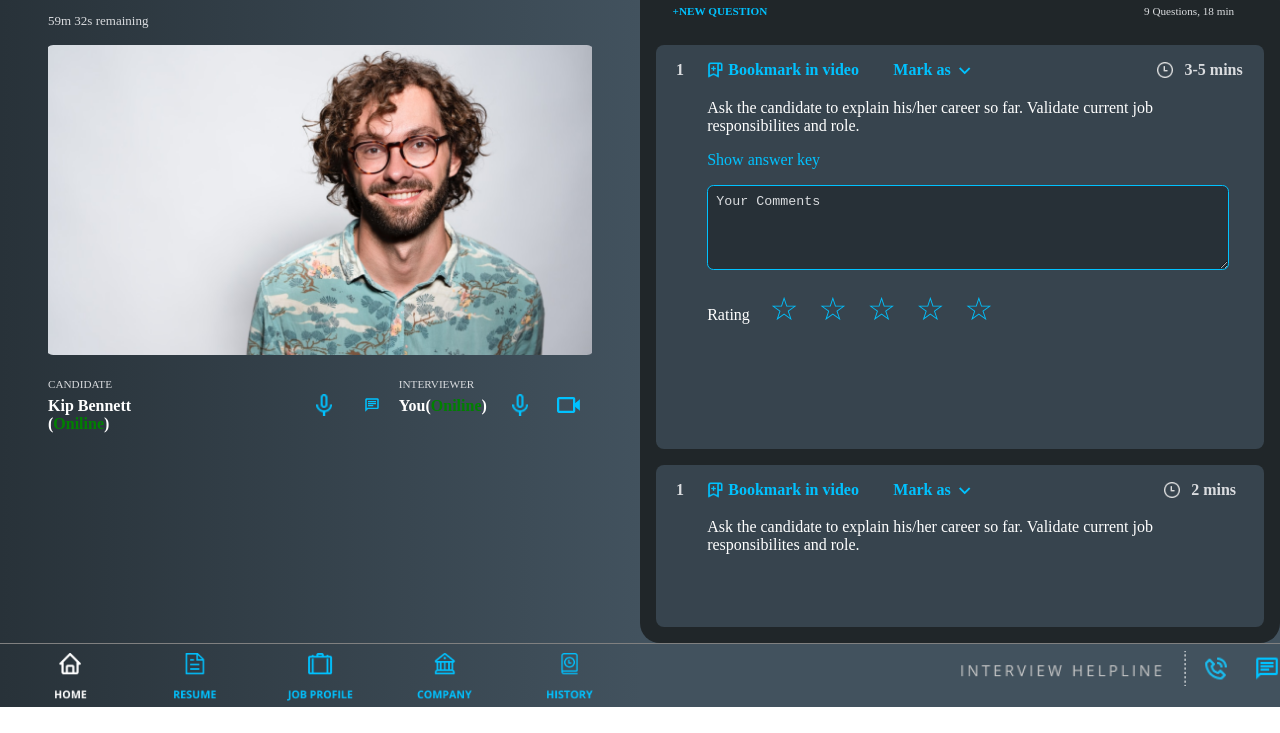
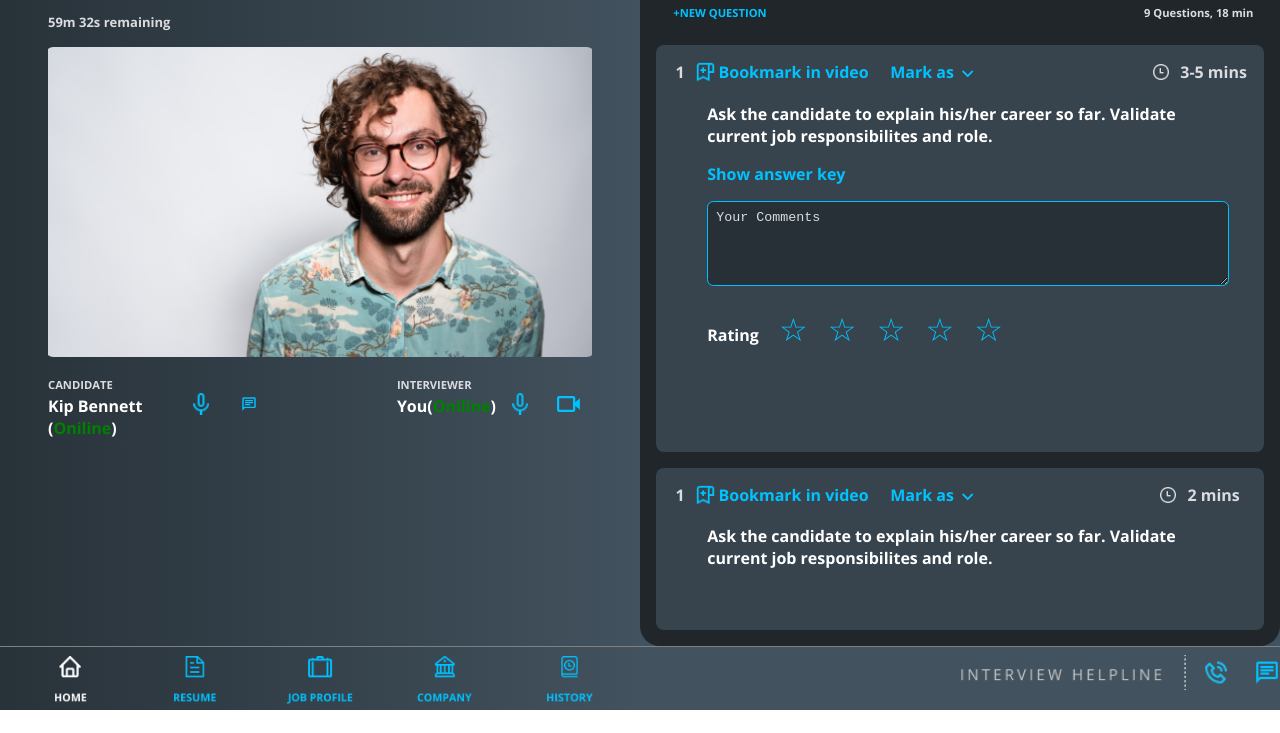
Before and after one commit to Ranak17/Task4, a plain HTML site: page index.html in a window 1280 px wide. Shown: the part 67-800 px from the top of the page. Drawn offline with nearby package versions, Linux system fonts and the light colour scheme.

Commit message:
some alignment

```diff
--- a/index.css
+++ b/index.css
@@ -50,7 +50,7 @@ img{
 .main-container{
     display: grid;
     grid-template-columns: 1fr 1fr;
-    /* font-family: 'Open Sans', sans-serif; */
+    font-family: 'Open Sans', sans-serif;
 }
 .left{
     display: grid;
--- a/index.html
+++ b/index.html
@@ -64,7 +64,7 @@
                     </div>
                     <div style="
                     display: flex;
-                    justify-content: flex-end;
+                    justify-content: flex-start;
                     width: 100%;
                 ">
                         <div class="icon" style="margin: 0 2rem;">
```
